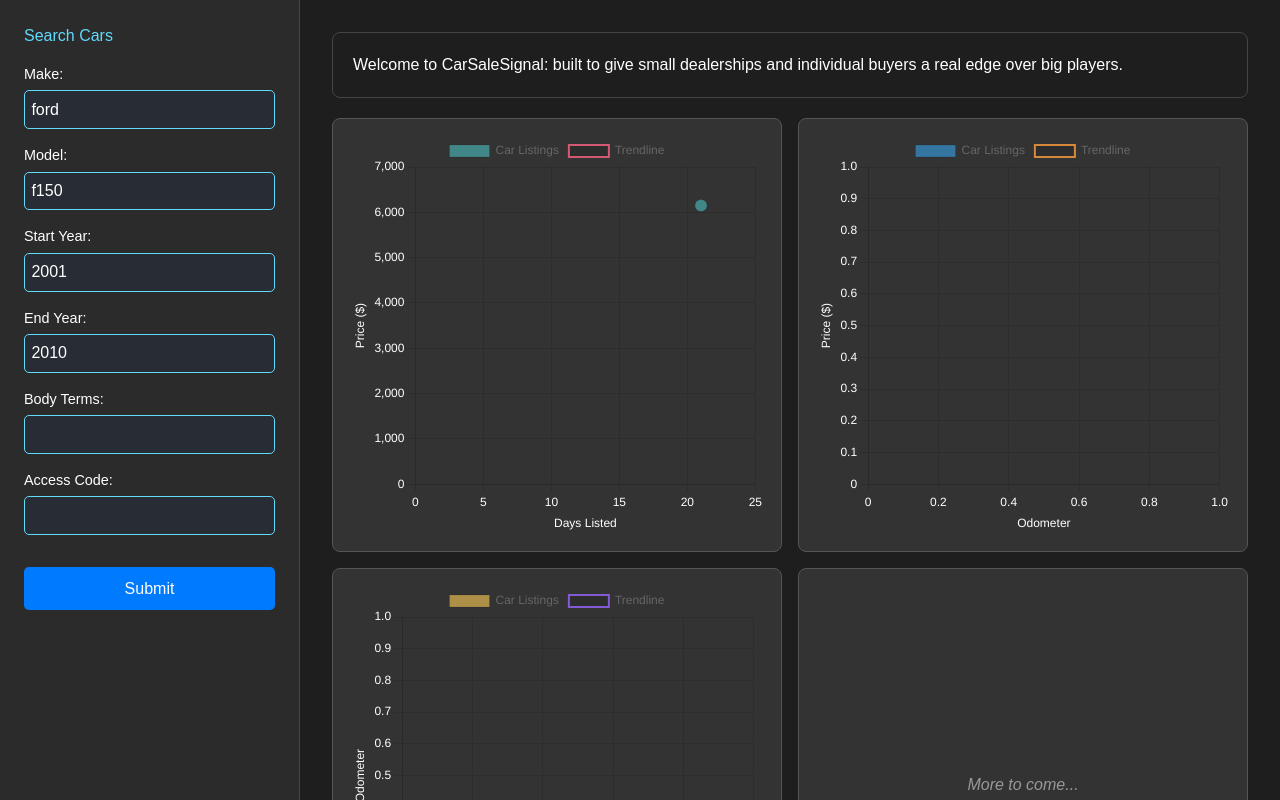
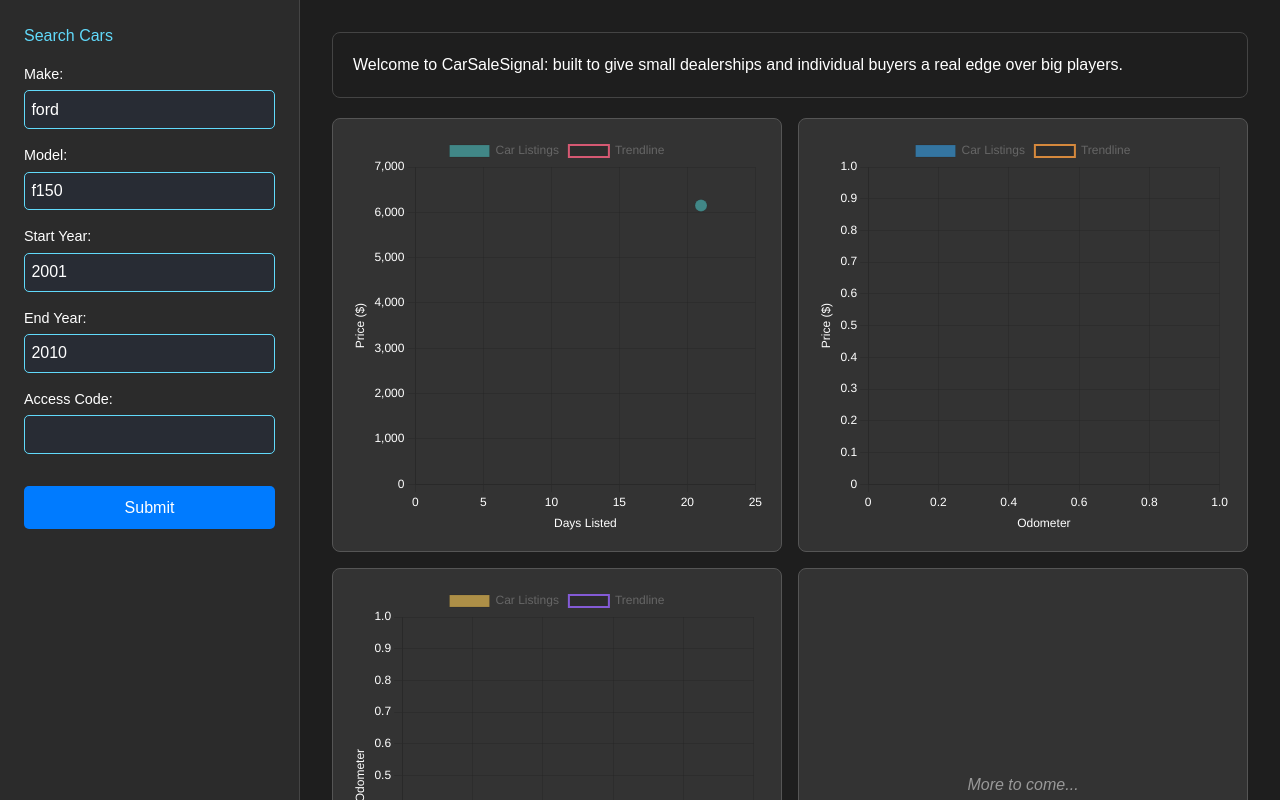
Before and after one commit to mckinlde/wheelswatcher, a React (Create React App) app in the folder wheelswatcher-app/: page / in a window 1280 px wide. Shown: the top 800 px of the page. Built offline with nearby package versions, Linux system fonts and the light colour scheme.

Commit message:
rm body terms input

```diff
--- a/wheelswatcher-app/src/App.js
+++ b/wheelswatcher-app/src/App.js
@@ -102,9 +102,9 @@ function App() {
           <label>End Year:
             <input type="number" value={endYear} onChange={(e) => setEndYear(e.target.value)} />
           </label>
-          <label>Body Terms:
+          {/* <label>Body Terms:
             <input type="text" value={bodyTerms} onChange={(e) => setBodyTerms(e.target.value)} />
-          </label>
+          </label> */}
           <label>Access Code:
             <input type="password" value={access_code} onChange={(e) => setAccessCode(e.target.value)} />
           </label>
```
